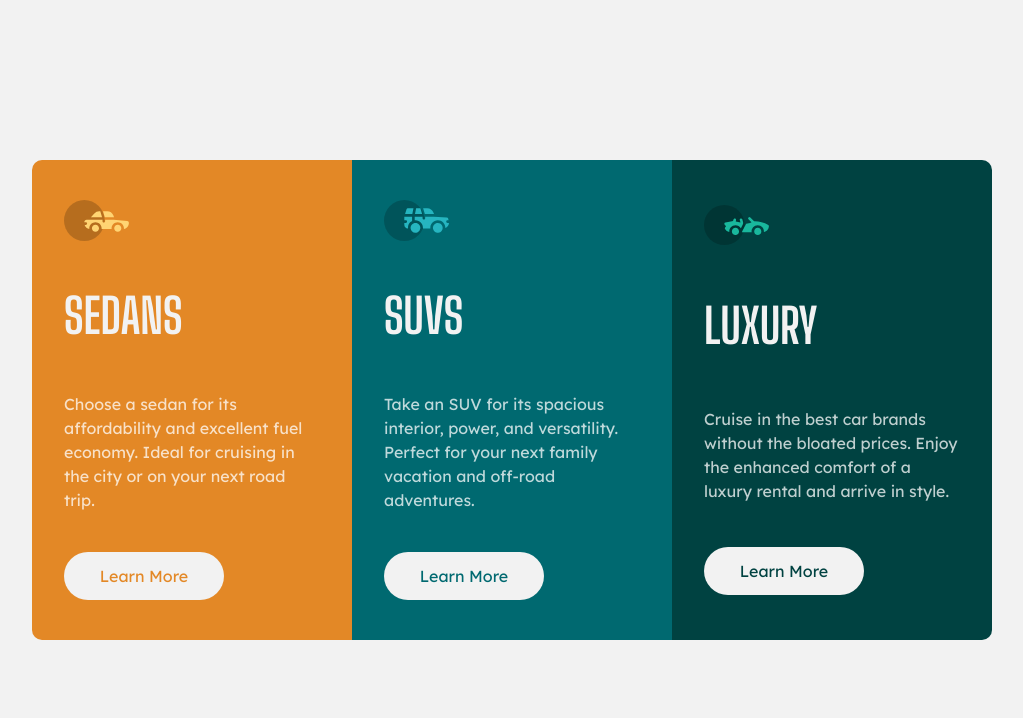
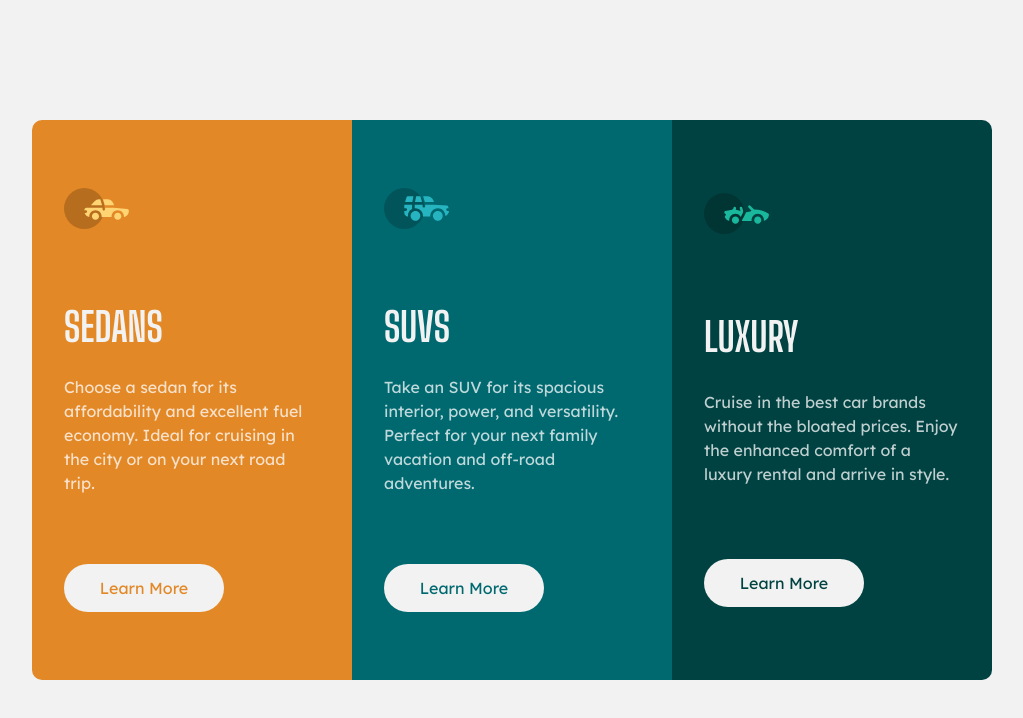
Before and after one commit to Passenger89/3-column-preview-card-component, a website built with Parcel: page src/index.html in a window 1280 px wide. Shown: the whole page, without its empty margins (128-1151 px from the left). Built offline with nearby package versions, Linux system fonts and the light colour scheme.

Commit message:
minor tweaks to layout

```diff
--- a/src/scss/main.scss
+++ b/src/scss/main.scss
@@ -15,14 +15,14 @@ body {
   border-radius: 10px;
   overflow: auto;
 
-  @media screen and (min-width: 500px) {
+  @media screen and (min-width: 580px) {
     flex-direction: row;
   }
 
   section {
     display: flex;
     justify-content: center;
-    min-height: 30rem;
+    min-height: 35rem;
 
     div {
       width: 80%;
@@ -37,12 +37,13 @@ body {
       h1 {
         font-family: $heading-font;
         color: $heading-clr;
-        font-size: 3rem;
+        font-size: 2.5rem;
       }
       p {
         font-family: $paragraph-font;
         color: $paragraph-clr;
         max-width: 20rem;
+        margin-top: -50px;
       }
       button {
         width: 10rem;
```
Also changed, not shown: 3 other files.
